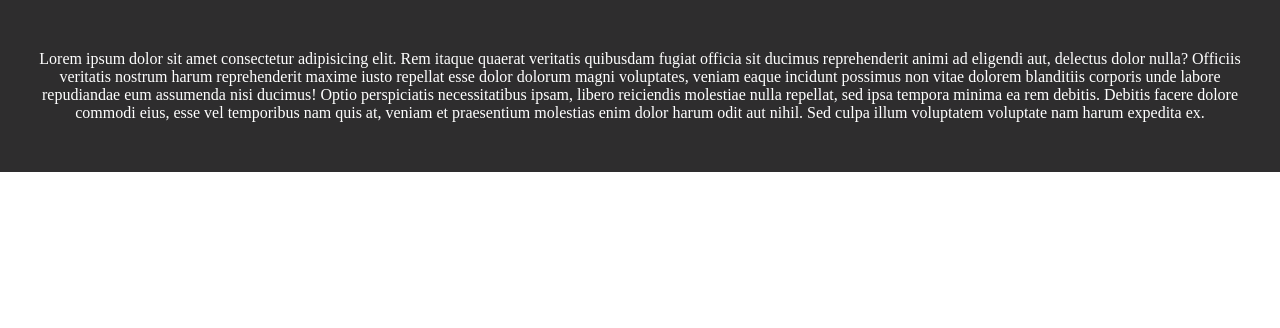
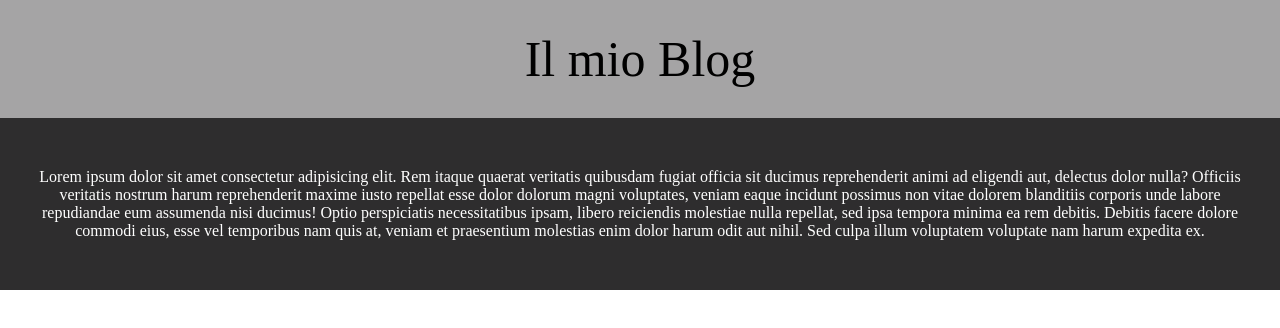
Before and after one commit to VincenzoIuliano/react-props, a React (Vite) app: page / in a window 1280 px wide. Shown: the top 328 px of the page. Built offline with nearby package versions, Linux system fonts and the light colour scheme.

Commit message:
ADD: header

```diff
--- a/src/App.jsx
+++ b/src/App.jsx
@@ -1,9 +1,11 @@
 import Footer from '../src/components/Footer/Footer'
+import Header from '../src/components/Header/Header'
 
 function App() {
 
   return (
     <>
+       <Header />
        <Footer />
     </>
   )
--- /dev/null
+++ b/src/components/Header/Header.jsx
@@ -0,0 +1,11 @@
+import style from '../Header/Header.module.css'
+
+export default function Header() {
+    return (
+        <header className={style.header}>
+            <div className="container">
+                <p>Il mio Blog</p>
+            </div>
+        </header>
+    )
+}
--- /dev/null
+++ b/src/components/Header/Header.module.css
@@ -0,0 +1,6 @@
+header {
+    background-color: #A5A4A5;
+    font-size: 50px;
+    text-align: center;
+    padding: 30px;
+}
```
